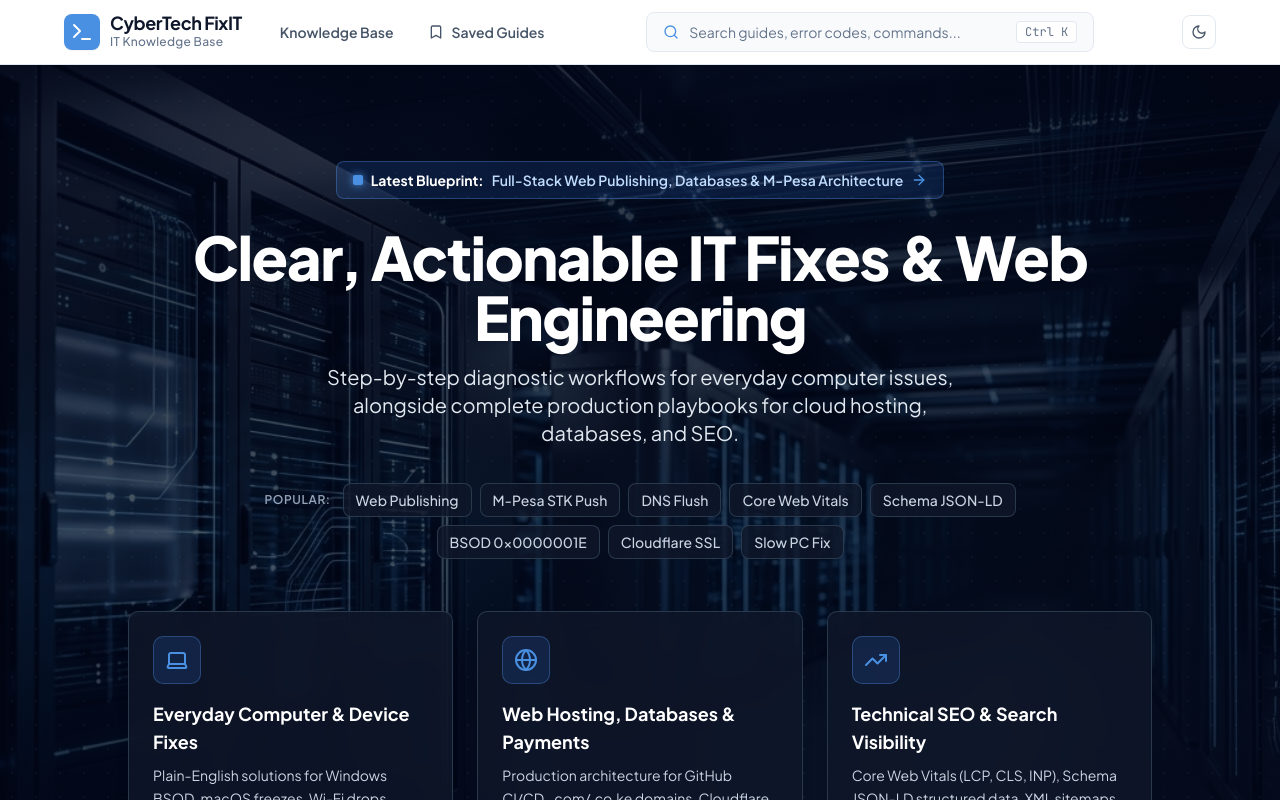
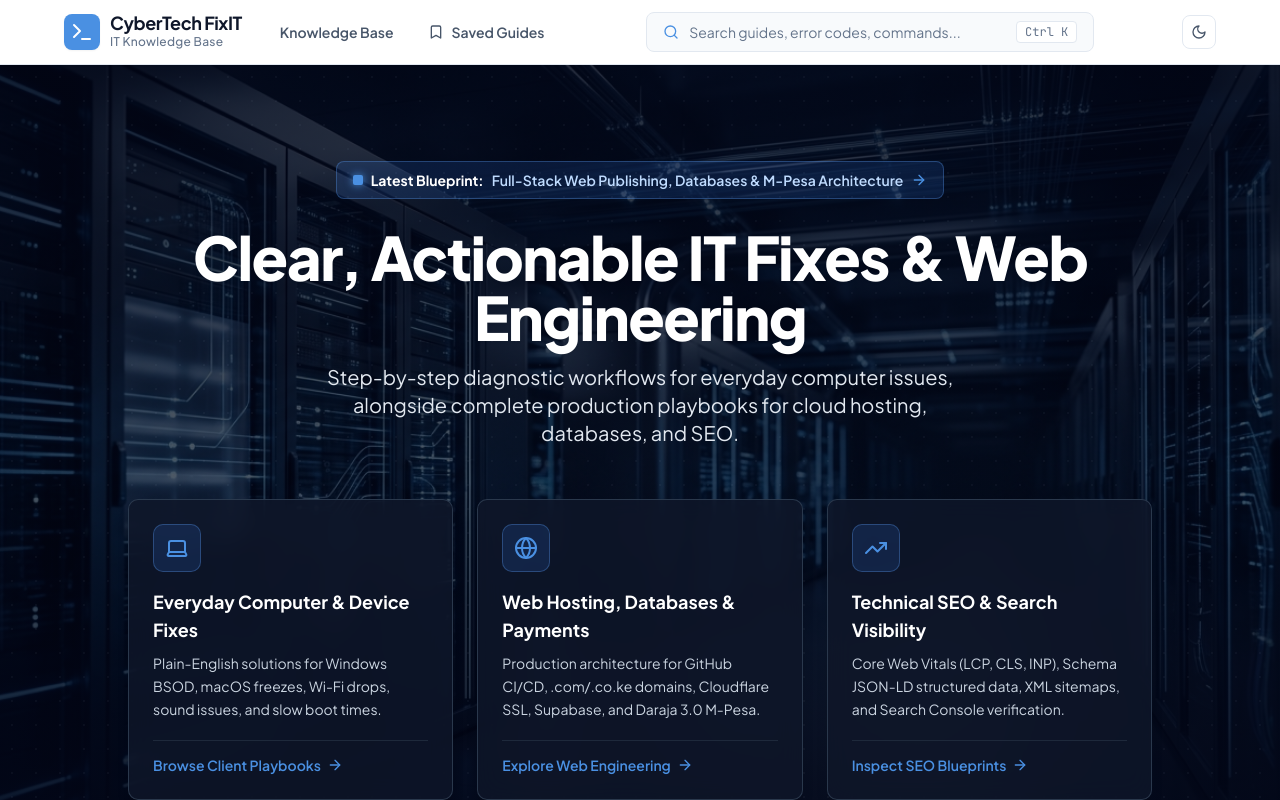
Before and after one commit to CyberTech-harry/fixit, a Next.js app: page / in a window 1280 px wide. Shown: the top 800 px of the page. Built offline with nearby package versions, Linux system fonts and the light colour scheme.

Commit message:
feat(ui): remove popular topic shortcut pills from hero section

```diff
--- a/app/page.tsx
+++ b/app/page.tsx
@@ -108,32 +108,6 @@ export default function HomePage() {
             </p>
           </div>
 
-          {/* Quick Frequent Topic Shortcuts (Search bar removed in favor of header search) */}
-          <div className="pt-2 max-w-3xl mx-auto">
-            <div className="flex items-center justify-center gap-2 flex-wrap text-sm">
-              <span className="text-slate-400 text-xs font-semibold mr-1 uppercase tracking-wider">
-                Popular:
-              </span>
-              {[
-                "Web Publishing",
-                "M-Pesa STK Push",
-                "DNS Flush",
-                "Core Web Vitals",
-                "Schema JSON-LD",
-                "BSOD 0x0000001E",
-                "Cloudflare SSL",
-                "Slow PC Fix",
-              ].map((query) => (
-                <button
-                  key={query}
-                  onClick={() => setIsSearchOpen(true)}
-                  className="px-3 py-1.5 rounded-[8px] bg-slate-900/80 hover:bg-slate-800 hover:text-[#4a90e2] text-slate-300 border border-slate-700/80 text-xs sm:text-sm font-medium transition-colors cursor-pointer backdrop-blur-xs"
-                >
-                  {query}
-                </button>
-              ))}
-            </div>
-          </div>
 
           {/* 3 Client Fast-Track Journey Cards */}
           <div className="pt-6 grid grid-cols-1 md:grid-cols-3 gap-5 lg:gap-6 text-left max-w-5xl mx-auto">
```
